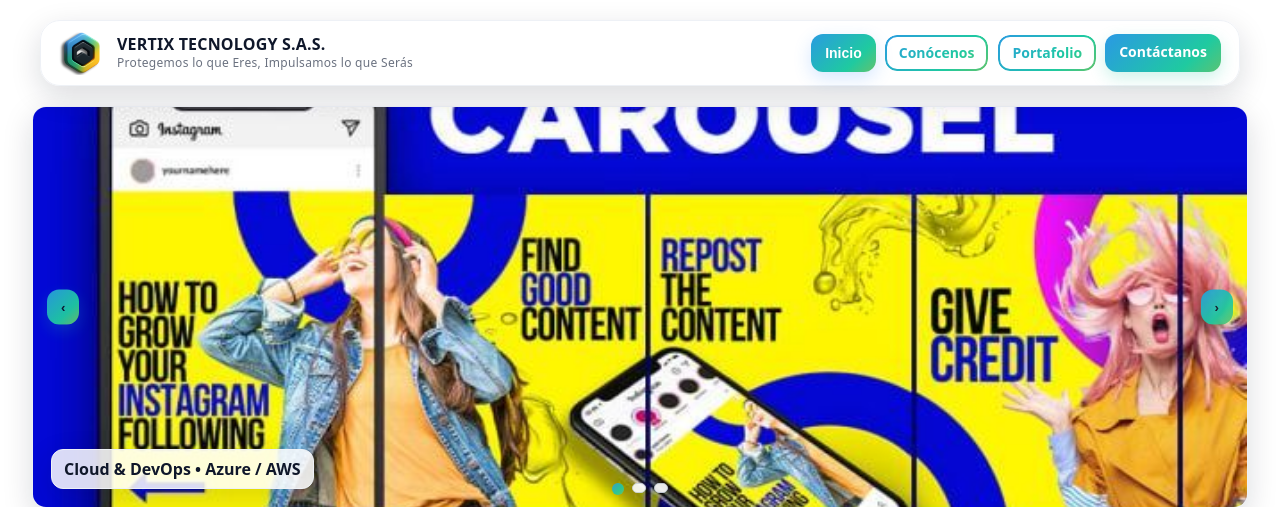
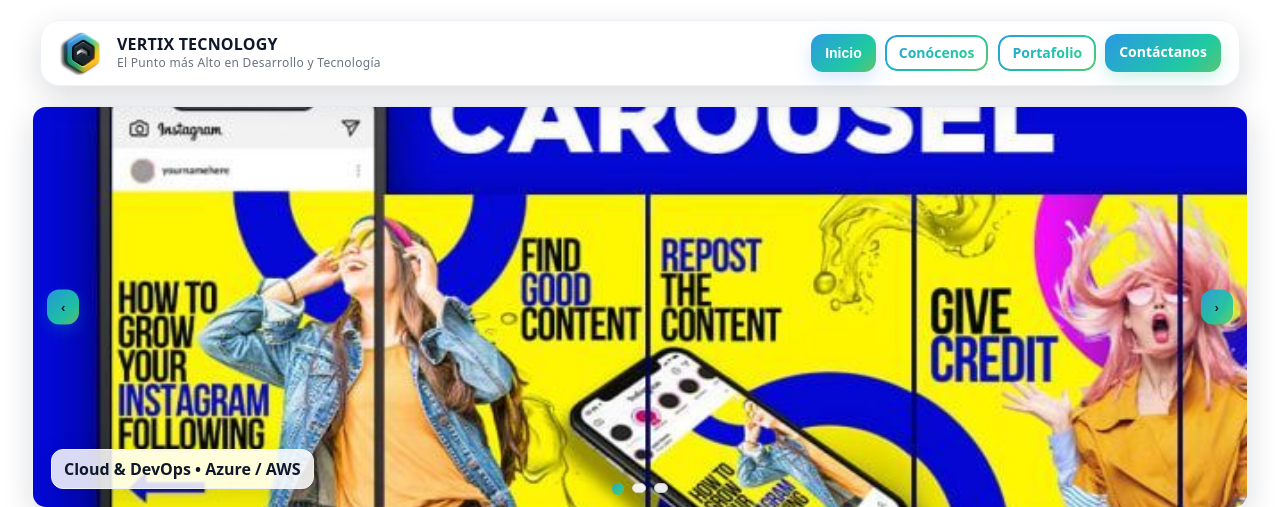
Before and after one commit to estebanreuto/pagina_presentacion, a PHP site: page / in a window 1280 px wide. Shown: the top 507 px of the page. Run offline with PHP 8.4, Linux system fonts and the light colour scheme.

Commit message:
Cambio de eslogan y quitar el S.A.S. del nombre

```diff
--- a/conocenos.php
+++ b/conocenos.php
@@ -1228,8 +1228,8 @@
     <div class="topbar">
         <div class="logo"><img src="./logo_vertix_sin_fondo.png" alt="Logo" /></div>
         <div class="brand">
-            VERTIX TECNOLOGY S.A.S.
-            <div class="slogan">Protegemos lo que Eres, Impulsamos lo que Serás</div>
+            VERTIX TECNOLOGY
+            <div class="slogan">El Punto más Alto en Desarrollo y Tecnología</div>
         </div>
         <div class="cta">
             <a href="index.php" class="btn">Inicio</a>
--- a/index.php
+++ b/index.php
@@ -1238,8 +1238,8 @@
     <div class="topbar">
         <div class="logo"><img src="./logo_vertix_sin_fondo.png" alt="Logo" /></div>
         <div class="brand">
-            VERTIX TECNOLOGY S.A.S.
-            <div class="slogan">Protegemos lo que Eres, Impulsamos lo que Serás</div>
+            VERTIX TECNOLOGY
+            <div class="slogan">El Punto más Alto en Desarrollo y Tecnología</div>
         </div>
         <div class="cta">
             <button style="color: white;" class="btn current" aria-current="page">Inicio</button>
--- a/portafolio.php
+++ b/portafolio.php
@@ -1485,8 +1485,8 @@
     <div class="topbar">
         <div class="logo"><img src="./logo_vertix_sin_fondo.png" alt="Logo"></div>
         <div class="brand">
-            VERTIX TECNOLOGY S.A.S.
-            <div class="slogan">Protegemos lo que Eres, Impulsamos lo que Serás</div>
+            VERTIX TECNOLOGY
+            <div class="slogan">El Punto más Alto en Desarrollo y Tecnología</div>
         </div>
         <div class="cta">
             <a href="index.php" class="btn">Inicio</a>
```
Also changed, not shown: 1 other file.
